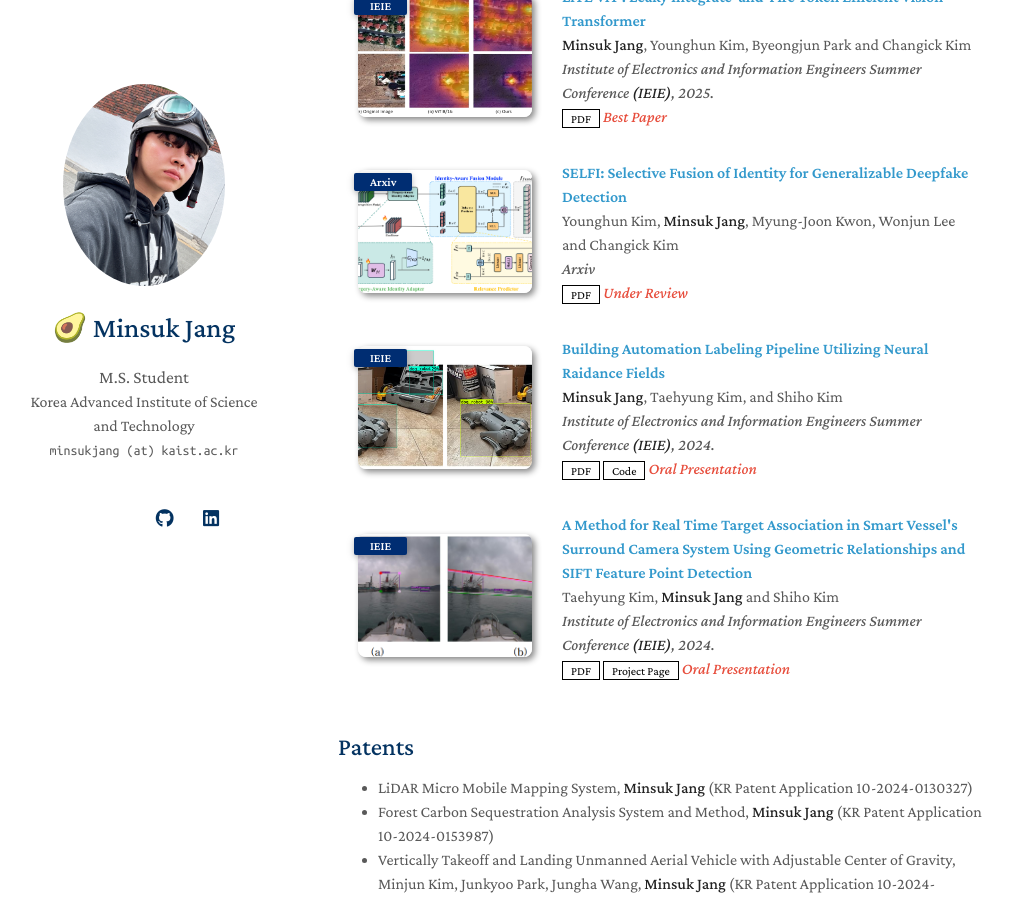
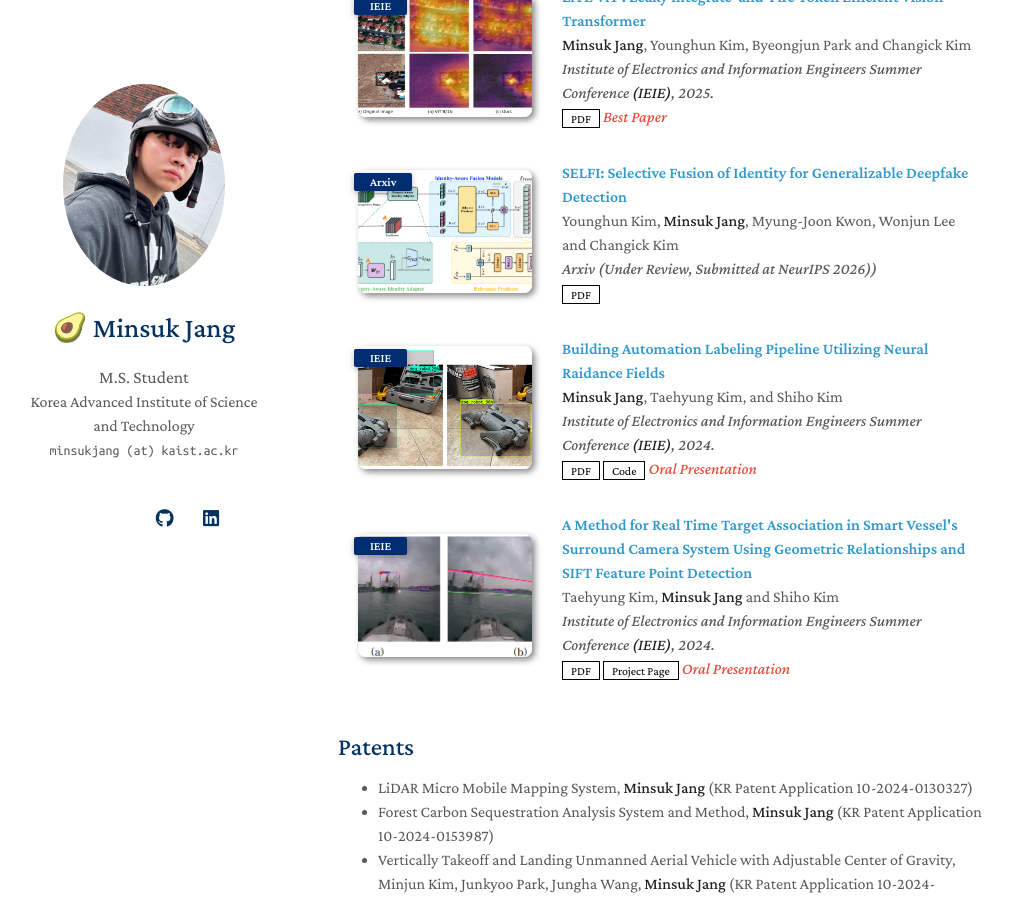
Before and after one commit to tersite1/tersite1.github.io, a Jekyll site: the page built from index.md, in a window 1280 px wide and 900 px high, scrolled down 1001 px. Shown: the whole window, without its empty margins (132-1145 px from the left). Built offline with Jekyll 4.4.1, drawn with Linux system fonts in a browser that asks for light colours; a style sheet for code colours, icons or effects is not loaded; our own code applies the rules of GitHub Pages for plain Markdown files.

Commit message:
Update publications.yml

```diff
--- a/_data/publications.yml
+++ b/_data/publications.yml
@@ -10,9 +10,8 @@ main:
   - title: "SELFI: Selective Fusion of Identity for Generalizable Deepfake Detection"
     authors: Younghun Kim, <strong>Minsuk Jang</strong>, Myung-Joon Kwon, Wonjun Lee and Changick Kim
     conference_short: Arxiv
-    conference: Arxiv
+    conference: Arxiv (Under Review, Submitted at NeurIPS 2026))
     pdf: https://arxiv.org/pdf/2506.17592
-    notes: Under Review
     image: ./assets/img/selfi.png
 
   - title: "Building Automation Labeling Pipeline Utilizing Neural Raidance Fields"
```
